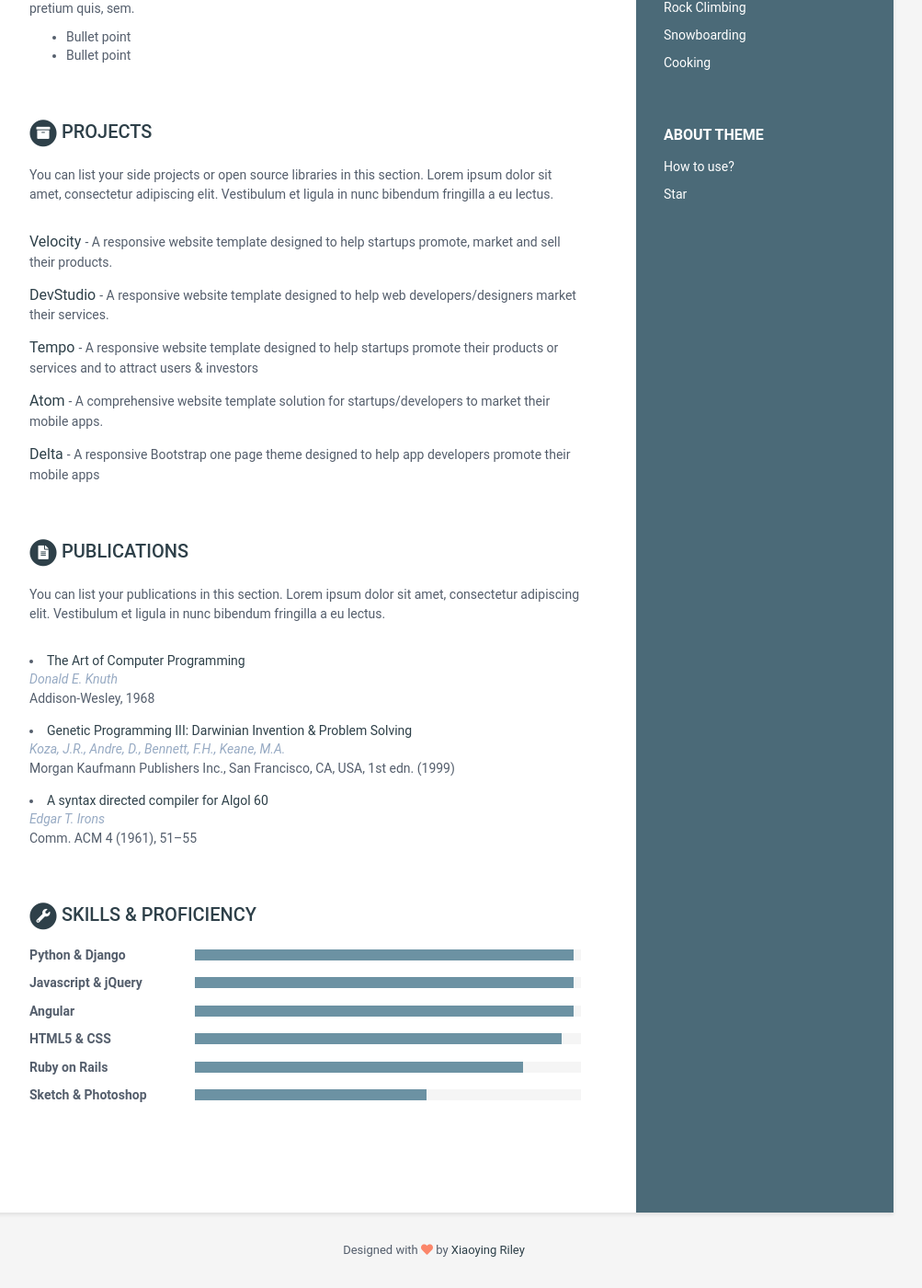
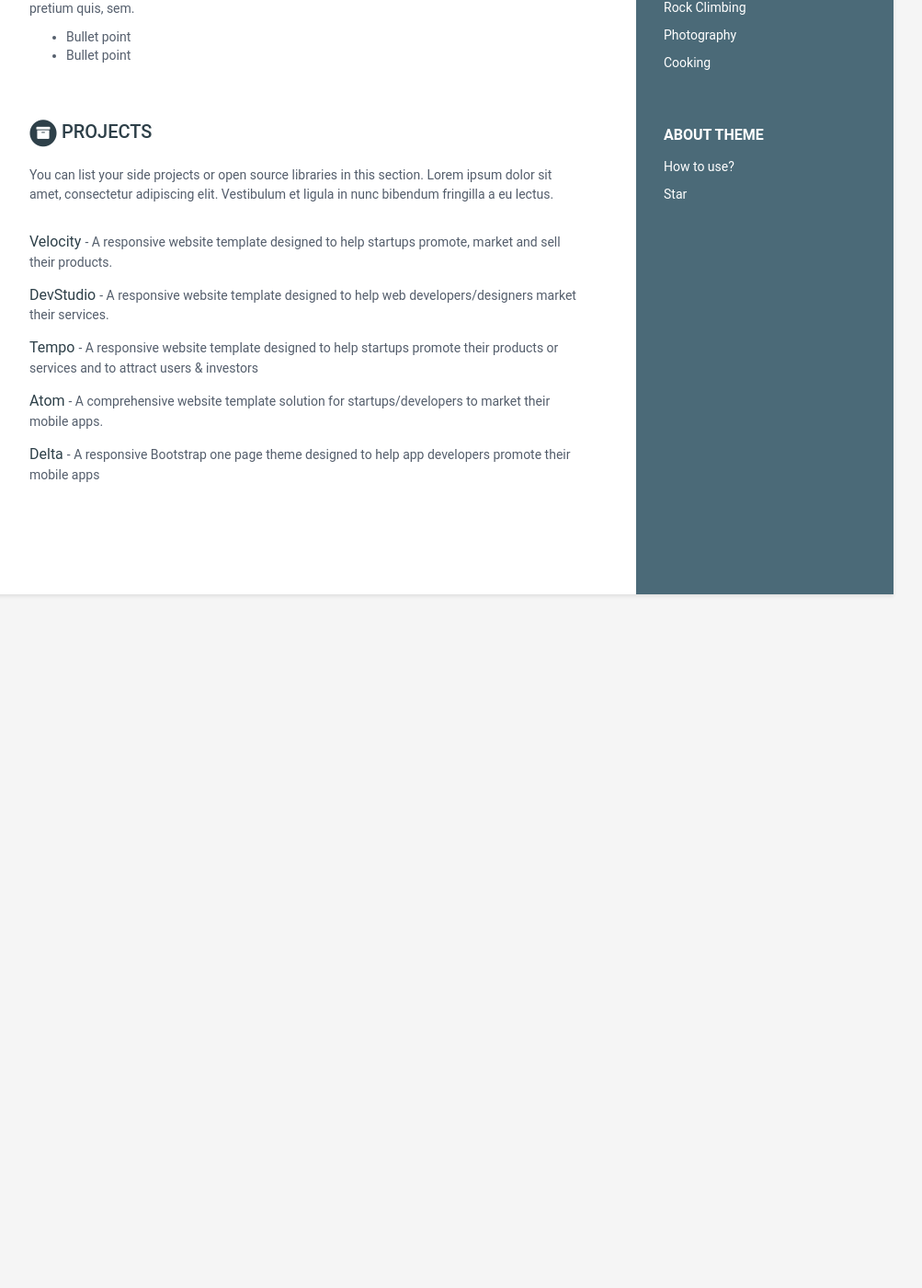
Before and after one commit to zainakh/zainakh.github.io, a Jekyll site: the page built from index.html, in a window 1280 px wide and 1400 px high, scrolled down 938 px. Shown: the whole window at 92% size, without its empty margins (168-1171 px from the left). Built offline with Jekyll 4.4.1, drawn with Linux system fonts in a browser that asks for light colours; after the commit the page ends 1644 px from its top, so only the background shows below that; some of the changed text lies outside the part shown.

Commit message:
Update data.yml

```diff
--- a/_data/data.yml
+++ b/_data/data.yml
@@ -8,12 +8,12 @@ sidebar:
 
     # Profile information
     name: Zain Khan
-    tagline: Prospective Electrical Engineering Applicant
+    tagline: Electrical & Computer Engineering PhD Applicant
     avatar: profile.png  #place a 100x100 picture inside /assets/images/ folder and provide the name of the file below
 
     # Sidebar links
     email: zain.kha.al@gmail.com
-    phone: 515 864 6959
+    phone: +1 (515) 864-6959
     linkedin: zain-a-khan
     github: zainakh
 
@@ -31,7 +31,7 @@ sidebar:
       - item: Rock Climbing
         link:
 
-      - item: Snowboarding
+      - item: Photography
         link:
 
       - item: Cooking
@@ -133,50 +133,3 @@ projects:
       - title: Delta
         link: "#"
         tagline: "A responsive Bootstrap one page theme designed to help app developers promote their mobile apps"
-
-publications:
-    title: Publications
-    intro: |
-      You can list your publications in this section. Lorem ipsum dolor sit
-      amet, consectetur adipiscing elit. Vestibulum et ligula in nunc
-      bibendum fringilla a eu lectus.
-    papers:
-      - title: The Art of Computer Programming
-        link: "#"
-        authors: Donald E. Knuth
-        conference: Addison-Wesley, 1968
-
-      - title: "Genetic Programming III: Darwinian Invention &amp; Problem Solving"
-        link: "#"
-        authors: Koza, J.R., Andre, D., Bennett, F.H., Keane, M.A.
-        conference: "Morgan Kaufmann Publishers Inc., San Francisco, CA, USA, 1st edn. (1999)"
-
-      - title: A syntax directed compiler for Algol 60
-        link: "#"
-        authors: Edgar T. Irons
-        conference: "Comm. ACM 4 (1961), 51–55"
-
-skills:
-    title: Skills &amp; Proficiency
-
-    toolset:
-      - name: Python & Django
-        level: 98%
-
-      - name: Javascript & jQuery
-        level: 98%
-
-      - name: Angular
-        level: 98%
-
-      - name: HTML5 & CSS
-        level: 95%
-
-      - name: Ruby on Rails
-        level: 85%
-
-      - name: Sketch & Photoshop
-        level: 60%
-
-footer: >
-    Designed with <i class="fas fa-heart"></i> by <a href="http://themes.3rdwavemedia.com" target="_blank" rel="nofollow">Xiaoying Riley</a>
```
